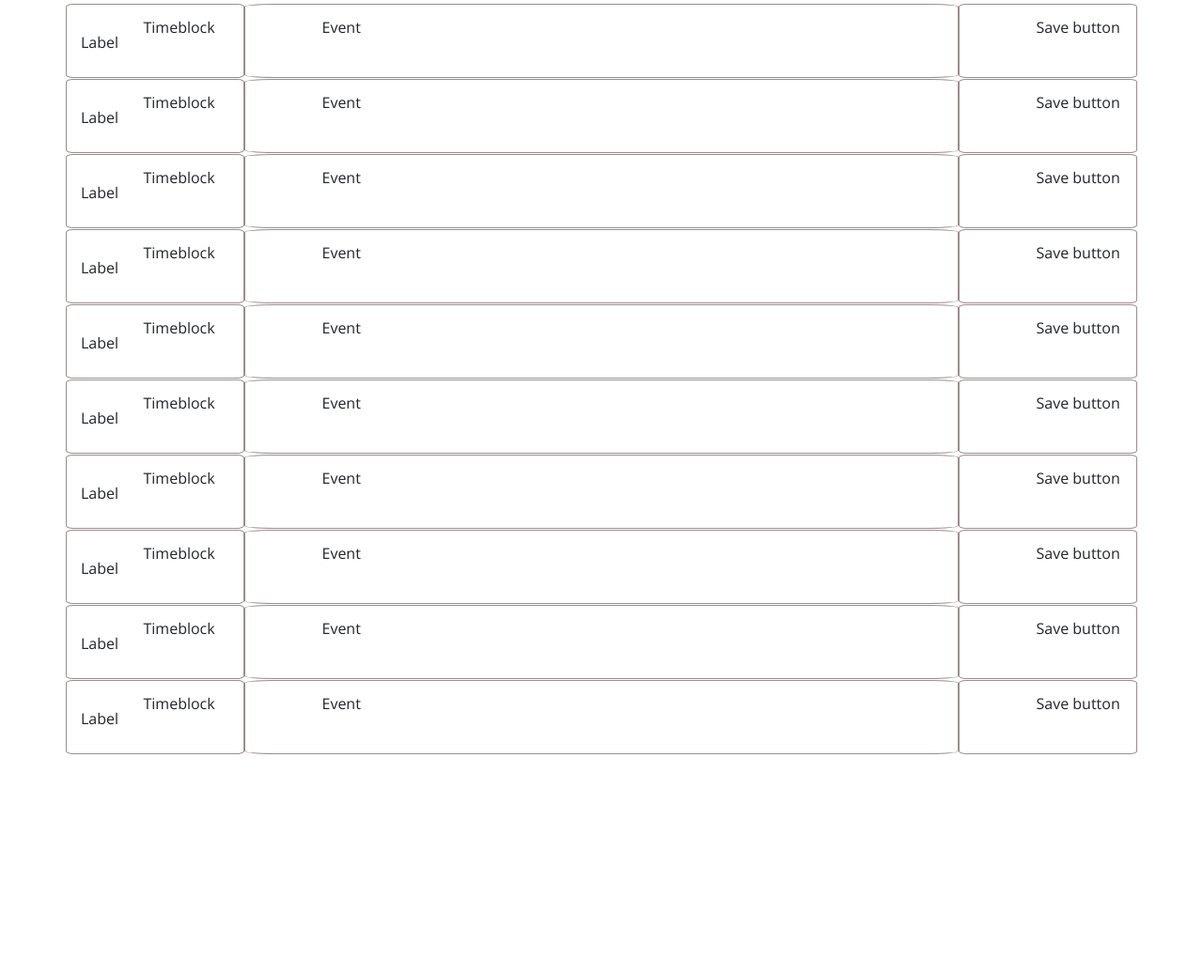
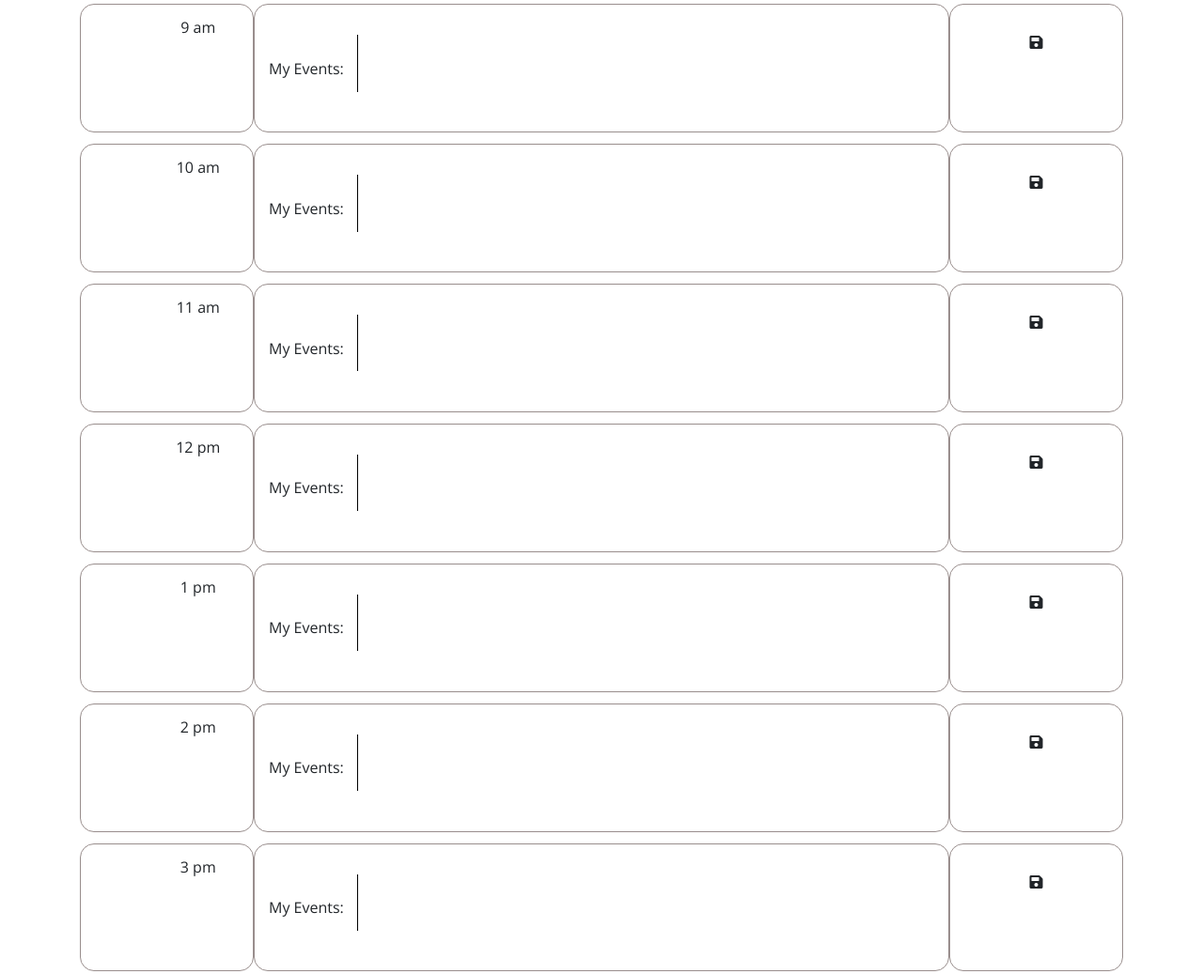
Before and after one commit to avvisingh/Day-Planner, a plain HTML site: page index.html in a window 1280 px wide. Shown: the part 333-1370 px from the top of the page at 94% size. Before the commit the page ends 1136 px from the top, so only its background shows below. Drawn offline with nearby package versions, Linux system fonts and the light colour scheme.

Commit message:
First round of front-end complete

```diff
--- a/index.html
+++ b/index.html
@@ -21,113 +21,99 @@
     </header>
     <div class="container">
         <div class="row">
-            <div class="col timeblocks">
-                Timeblock Label
+            <div class="col time-block">
+                9 am
             </div>
-            <div class="col-8 timeblocks">
-                Event
+            <div class="col-8 time-block">
+                <h6>My Events:</h6>
+                <textarea></textarea>
             </div>
-            <div class="col timeblocks">
-                Save button
+            <div class="col time-block icon-container">
+                <i class="fa fa-save"></i>
             </div>
         </div>
         <div class="row">
-            <div class="col timeblocks">
-                Timeblock Label
+            <div class="col time-block">
+                10 am
             </div>
-            <div class="col-8 timeblocks">
-                Event
+            <div class="col-8 time-block">
+                <h6>My Events:</h6>
+                <textarea></textarea>
             </div>
-            <div class="col timeblocks">
-                Save button
+            <div class="col time-block">
+                <i class="fa fa-save"></i>
             </div>
         </div>
         <div class="row">
-            <div class="col timeblocks">
-                Timeblock Label
+            <div class="col time-block">
+                11 am
             </div>
-            <div class="col-8 timeblocks">
-                Event
+            <div class="col-8 time-block">
+                <h6>My Events:</h6>
+                <textarea></textarea>
             </div>
-            <div class="col timeblocks">
-                Save button
+            <div class="col time-block">
+                <i class="fa fa-save"></i>
             </div>
         </div>
         <div class="row">
-            <div class="col timeblocks">
-                Timeblock Label
+            <div class="col time-block">
+                12 pm
             </div>
-            <div class="col-8 timeblocks">
-                Event
+            <div class="col-8 time-block">
+                <h6>My Events:</h6>
+                <textarea></textarea>
             </div>
-            <div class="col timeblocks">
-                Save button
+            <div class="col time-block">
+                <i class="fa fa-save"></i>
             </div>
         </div>
         <div class="row">
-            <div class="col timeblocks">
-                Timeblock Label
+            <div class="col time-block">
+                1 pm
             </div>
-            <div class="col-8 timeblocks">
-                Event
+            <div class="col-8 time-block">
+                <h6>My Events:</h6>
+                <textarea></textarea>
             </div>
-            <div class="col timeblocks">
-                Save button
+            <div class="col time-block">
+                <i class="fa fa-save"></i>
             </div>
         </div>
         <div class="row">
-            <div class="col timeblocks">
-                Timeblock Label
+            <div class="col time-block">
+                2 pm
             </div>
-            <div class="col-8 timeblocks">
-                Event
+            <div class="col-8 time-block">
+                <h6>My Events:</h6>
+                <textarea></textarea>
             </div>
-            <div class="col timeblocks">
-                Save button
+            <div class="col time-block">
+                <i class="fa fa-save"></i>
             </div>
         </div>
         <div class="row">
-            <div class="col timeblocks">
-                Timeblock Label
+            <div class="col time-block">
+                3 pm
             </div>
-            <div class="col-8 timeblocks">
-                Event
+            <div class="col-8 time-block">
+                <h6>My Events:</h6>
+                <textarea></textarea>
             </div>
-            <div class="col timeblocks">
-                Save button
+            <div class="col time-block">
+                <i class="fa fa-save"></i>
             </div>
         </div>
         <div class="row">
-            <div class="col timeblocks">
-                Timeblock Label
+            <div class="col time-block">
+                4 pm
             </div>
-            <div class="col-8 timeblocks">
-                Event
+            <div class="col-8 time-block">
+                <h6>My Events:</h6>
+                <textarea></textarea>
             </div>
-            <div class="col timeblocks">
-                Save button
-            </div>
-        </div>
-        <div class="row">
-            <div class="col timeblocks">
-                Timeblock Label
-            </div>
-            <div class="col-8 timeblocks">
-                Event
-            </div>
-            <div class="col timeblocks">
-                Save button
-            </div>
-        </div>
-        <div class="row">
-            <div class="col timeblocks">
-                Timeblock Label
-            </div>
-            <div class="col-8 timeblocks">
-                Event
-            </div>
-            <div class="col timeblocks">
-                Save button
+            <div class="col time-block">
+                <i class="fa fa-save"></i>
             </div>
         </div>
     </div>
--- a/style.css
+++ b/style.css
@@ -10,7 +10,11 @@ body {
     resize: none;
     color: #000000;
     border-left: 1px solid black;
-    padding: 10px;
+    padding: 2%;
+    float: left;
+    width: 70%;
+    margin-left: 2%;
+    margin-bottom: 6%;
   }
 
   .jumbotron {
@@ -27,13 +31,30 @@ body {
 
   .time-block{
     text-align: center;
+    border: #998e8d solid 1px;
     border-radius: 15px;
   }
 
   .row {
     white-space: pre-wrap;
-    height: 80px;
-    border-top: 1px solid white;;
+    height: min-content;
+    border-top: 1px solid white;
+    margin: 1% auto;
+  }
+
+  h6 {
+      height: min-content;
+      margin-top: 6%;
+      padding: 0%;
+      float: left;
+  }
+
+  .icon-container {
+      text-align: center;
+  }
+
+  .fa-save {
+      min-width: 90%;
   }
 
   .hour {
@@ -73,4 +94,6 @@ body {
   .timeblocks {
       border: #998e8d solid 1px;
       border-radius: 4%;
+      margin-top: 10px;
+      margin-bottom: 10px;
   }
```
